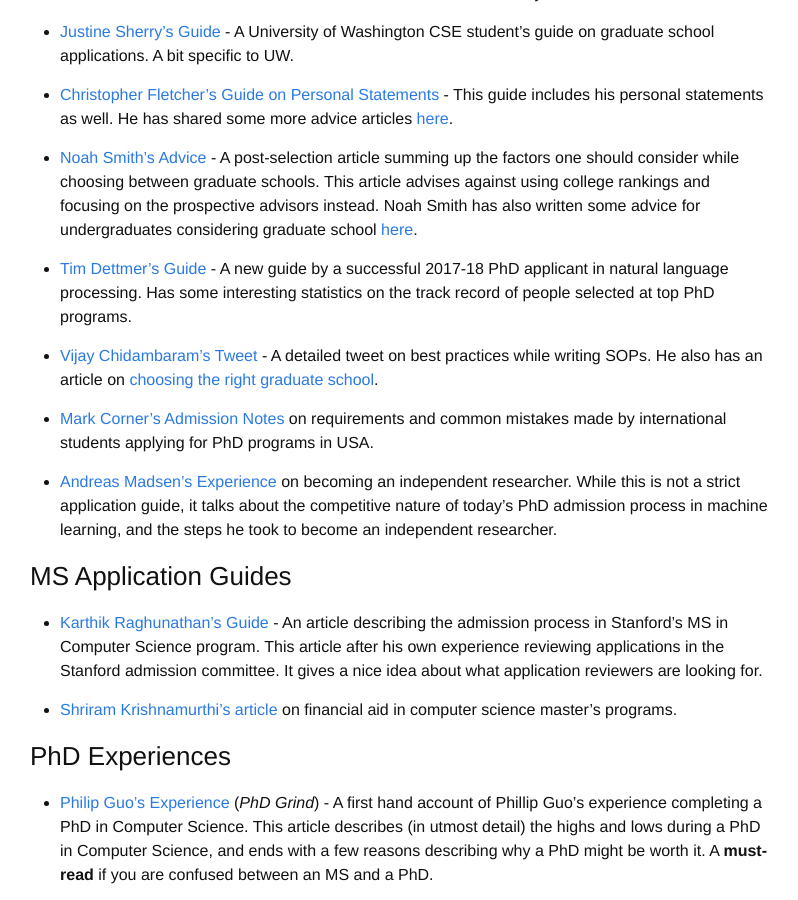
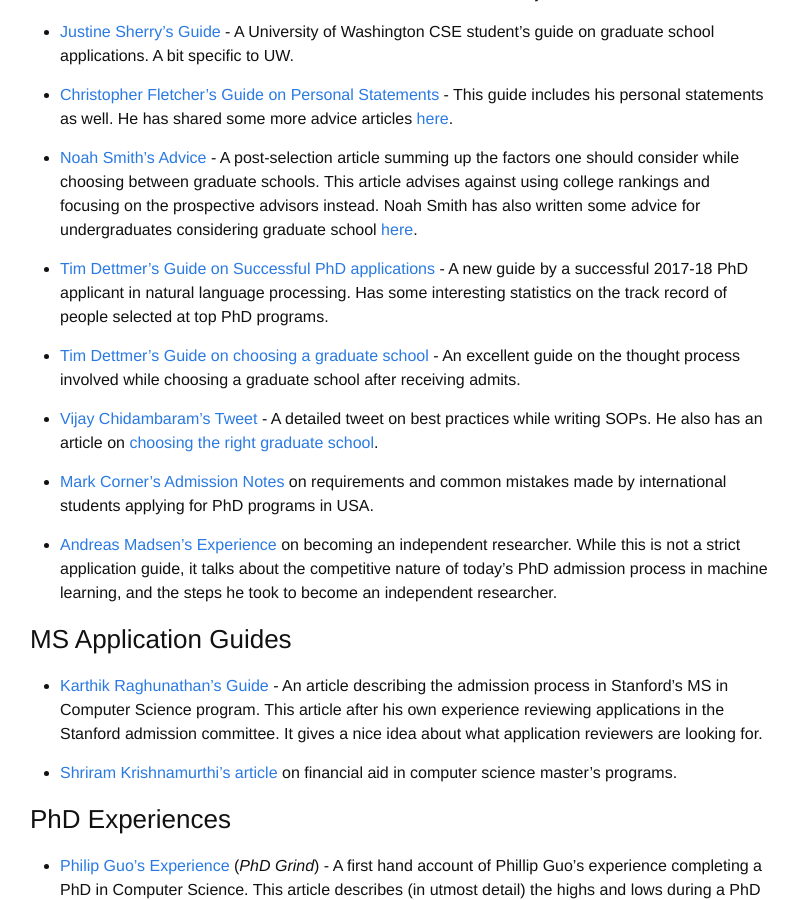
Before and after one commit to martiansideofthemoon/martiansideofthemoon.github.io, a Jekyll site: the page built from _posts/2018-05-30-grad-resources.markdown, in a window 1280 px wide and 900 px high, scrolled down 1494 px. Shown: the whole window, without its empty margins (240-1038 px from the left). Built offline with Jekyll 4.4.1, drawn with Linux system fonts in a browser that asks for light colours; comment, search, counter and statistics services are not loaded.

Commit message:
Adding Tim Dettmer's blogpost

```diff
--- a/_posts/2018-05-30-grad-resources.markdown
+++ b/_posts/2018-05-30-grad-resources.markdown
@@ -40,7 +40,9 @@ Most of this advice is **written by professors** and is focused towards PhD appl
 
 * [Noah Smith's Advice](https://homes.cs.washington.edu/~nasmith/advice.html) - A post-selection article summing up the factors one should consider while choosing between graduate schools. This article advises against using college rankings and focusing on the prospective advisors instead. Noah Smith has also written some advice for undergraduates considering graduate school [here](https://homes.cs.washington.edu/~nasmith/undergrads.html).
 
-* [Tim Dettmer's Guide](http://timdettmers.com/2018/11/26/phd-applications/) - A new guide by a successful 2017-18 PhD applicant in natural language processing. Has some interesting statistics on the track record of people selected at top PhD programs.
+* [Tim Dettmer's Guide on Successful PhD applications](http://timdettmers.com/2018/11/26/phd-applications/) - A new guide by a successful 2017-18 PhD applicant in natural language processing. Has some interesting statistics on the track record of people selected at top PhD programs.
+
+* [Tim Dettmer's Guide on choosing a graduate school](https://timdettmers.com/2020/03/10/how-to-pick-your-grad-school/) - An excellent guide on the thought process involved while choosing a graduate school after receiving admits.
 
 * [Vijay Chidambaram's Tweet](https://twitter.com/vj_chidambaram/status/933388419589459969) - A detailed tweet on best practices while writing SOPs. He also has an article on [choosing the right graduate school](https://medium.com/@vijayc/how-to-pick-a-grad-school-for-a-phd-in-computer-science-a5ce7dceb246).
 
```
